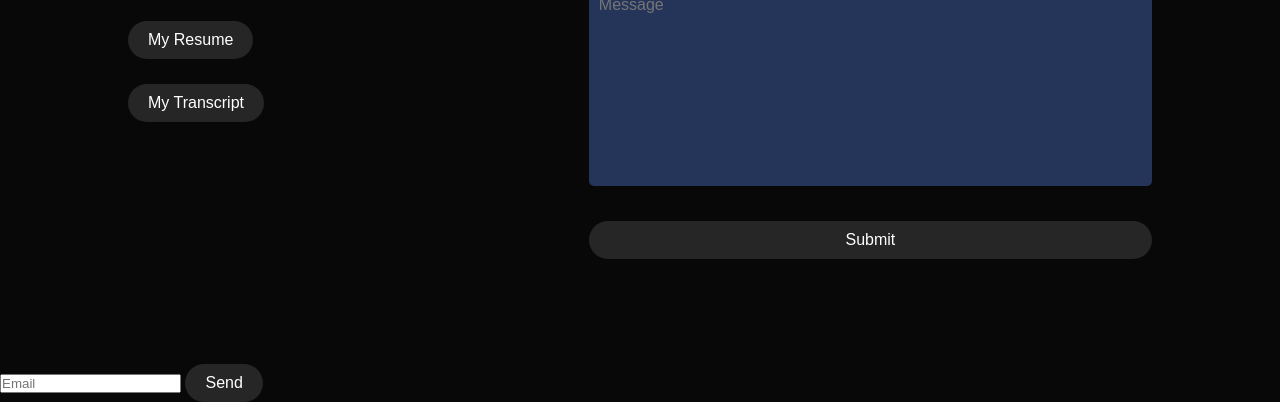
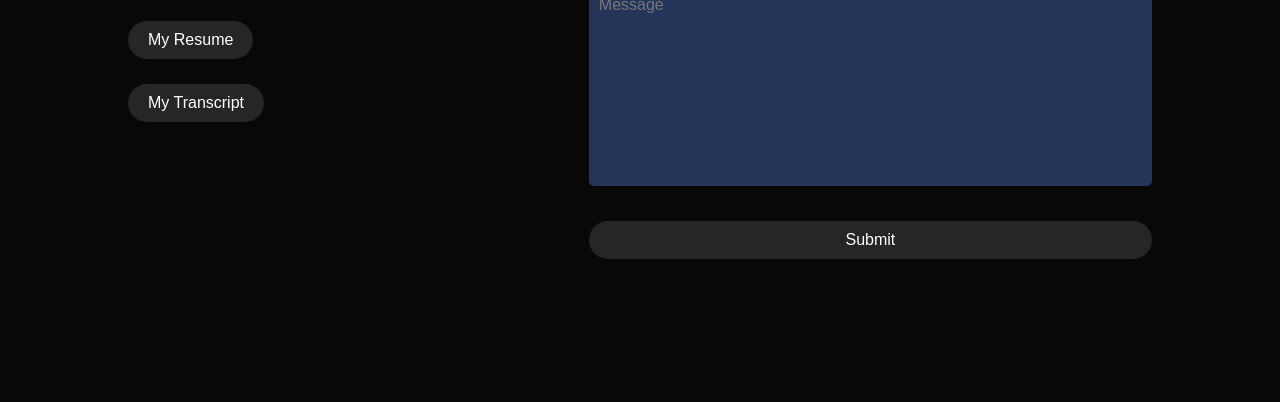
Before and after one commit to ghobrosg/ghobrosg.github.io, a plain HTML site: page index.html in a window 1280 px wide. Shown: the part 2437-2839 px from the top of the page. After the commit the page ends 2786 px from the top, so only its background shows below. Drawn offline with nearby package versions, Linux system fonts and the light colour scheme.

Commit message:
Update index.html

```diff
--- a/index.html
+++ b/index.html
@@ -178,8 +178,6 @@
     </script>
 
 <form name="submit-to-google-sheet">
-    <input name="email" type="email" placeholder="Email" required>
-    <button type="submit">Send</button>
   </form>
 
   <script>
```
